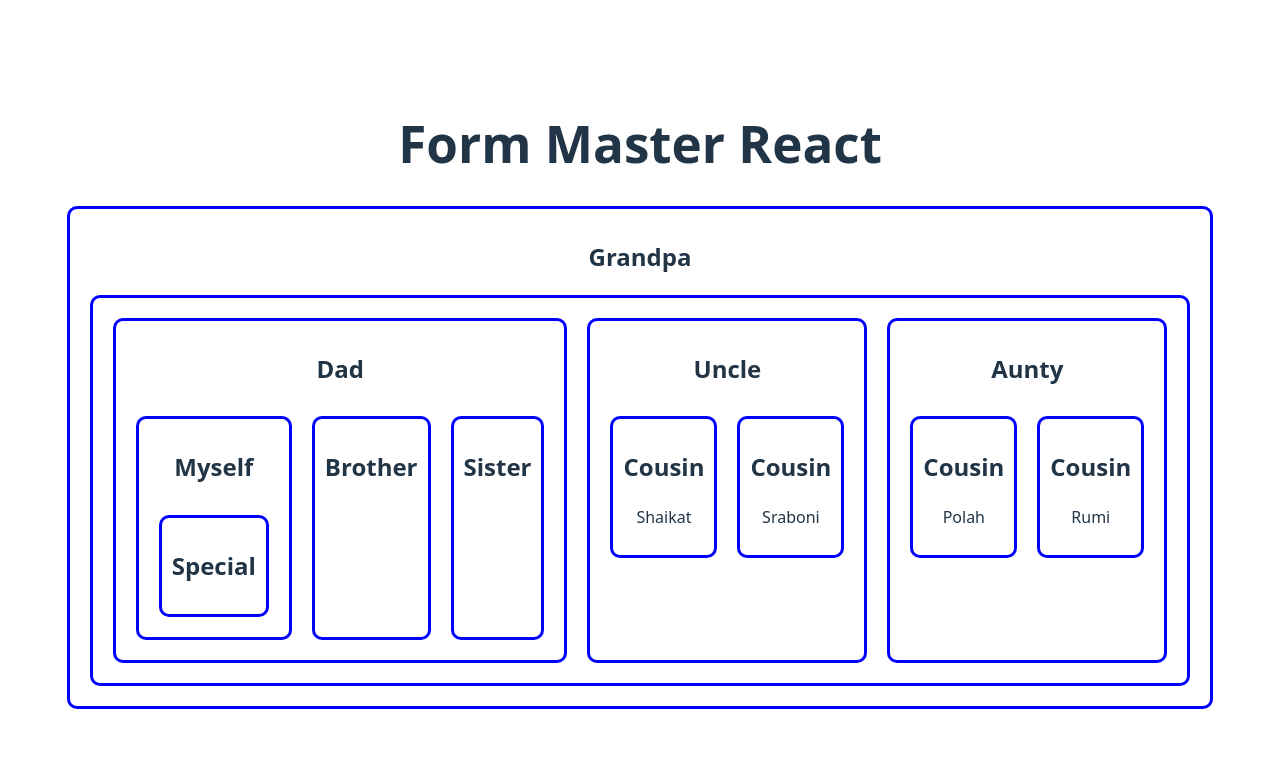
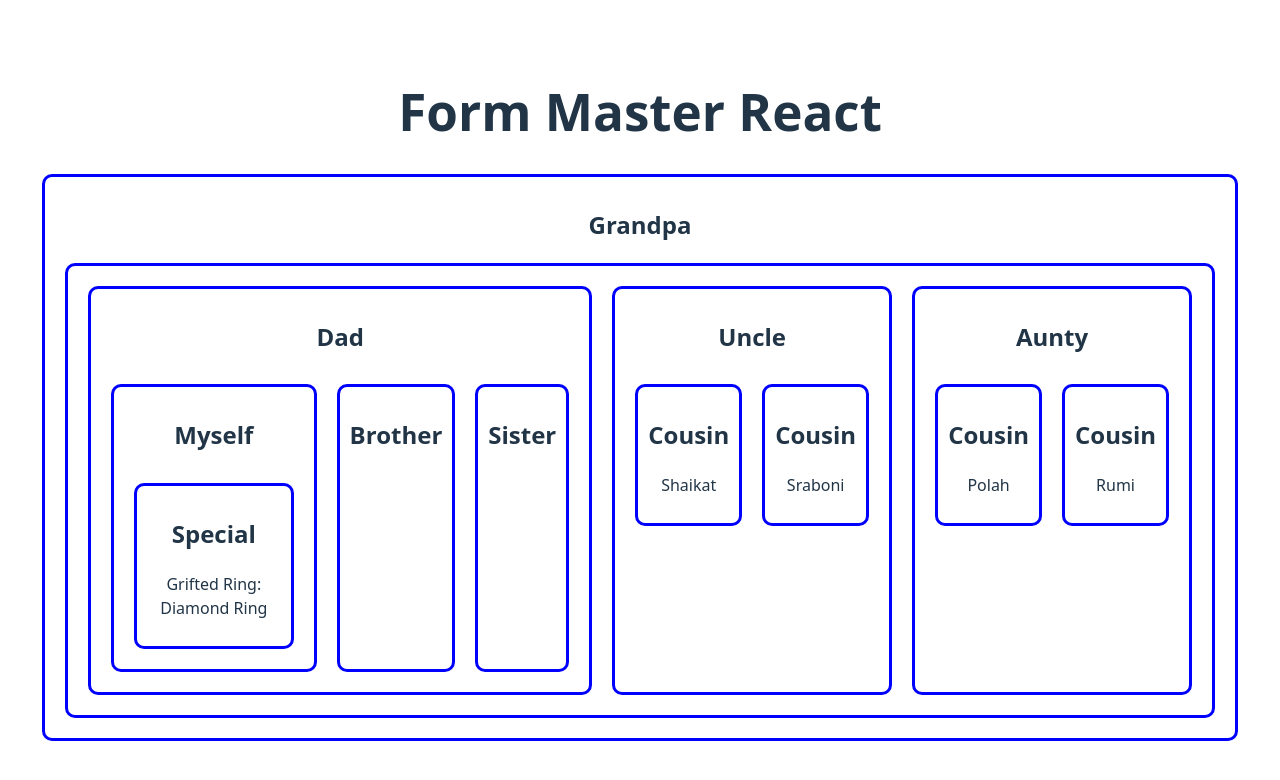
Before and after one commit to prosenjithdash/form-master-react, a React (Vite) app: page / in a window 1280 px wide. Shown: the top 780 px of the page. Built offline with nearby package versions, Linux system fonts and the light colour scheme.

Commit message:
completed Prop Drilling to pass data to a many level components

```diff
--- a/src/components/Dad/Dad.jsx
+++ b/src/components/Dad/Dad.jsx
@@ -3,12 +3,12 @@ import Myself from '../Myself/Myself';
 import Brother from '../Brother/Brother';
 import Sister from '../Sister/Sister';
 
-const Dad = () => {
+const Dad = ({asset}) => {
     return (
         <div>
             <h2>Dad</h2>
             <section className='flex'>
-                <Myself />
+                <Myself asset={asset} />
                 <Brother />
                 <Sister/>
             </section>
--- a/src/components/Grandpa/Grandpa.jsx
+++ b/src/components/Grandpa/Grandpa.jsx
@@ -1,20 +1,34 @@
-import React from 'react';
+import React, { createContext, useContext } from 'react';
 import Dad from '../Dad/Dad';
 import Uncle from '../Uncle/Uncle';
 import Aunty from '../Aunty/Aunty';
 import './Grandpa.css'
+
+const AssetContext = createContext('gold')
 const Grandpa = () => {
+
+    const assets = 'Diamond Ring'
+
     return (
         <div className='grandpaStyle '>
             <h2>Grandpa</h2>
 
-            <div className='flex'>
-                <Dad />
-                <Uncle />
-                <Aunty />
-            </div>
+            <AssetContext.Provider value='gold'>
+                <div className='flex'>
+                    <Dad asset={assets} />
+                    <Uncle />
+                    <Aunty />
+                </div>
+            </AssetContext.Provider>
         </div>
     );
 };
 
 export default Grandpa;
+
+
+/**
+ * 1. Create a context and export it
+ * 2. Add provider for context with a value.
+ * 3.
+ */
--- a/src/components/Myself/Myself.jsx
+++ b/src/components/Myself/Myself.jsx
@@ -1,12 +1,12 @@
 import React from 'react';
 import Special from '../Special/Special';
 
-const Myself = () => {
+const Myself = ({ asset }) => {
     return (
         <div>
             <h2>Myself</h2>
             <section className="flex">
-                <Special/>
+                <Special asset={asset} />
             </section>
         </div>
     );
--- a/src/components/Special/Special.jsx
+++ b/src/components/Special/Special.jsx
@@ -1,9 +1,10 @@
 import React from 'react';
 
-const Special = () => {
+const Special = ({ asset }) => {
     return (
         <div>
             <h2>Special</h2>
+            <p>Grifted Ring: { asset}</p>
         </div>
     );
 };
```
